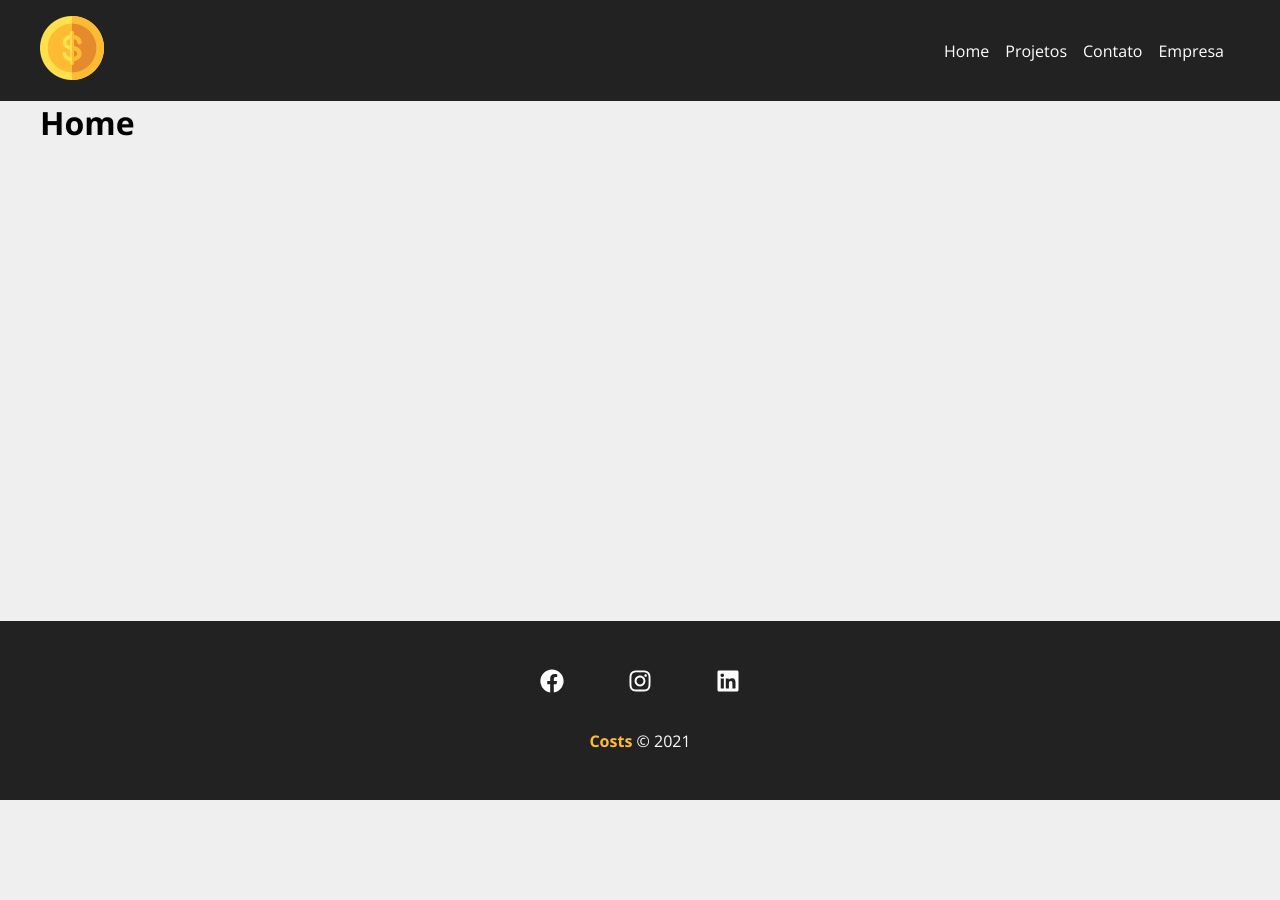
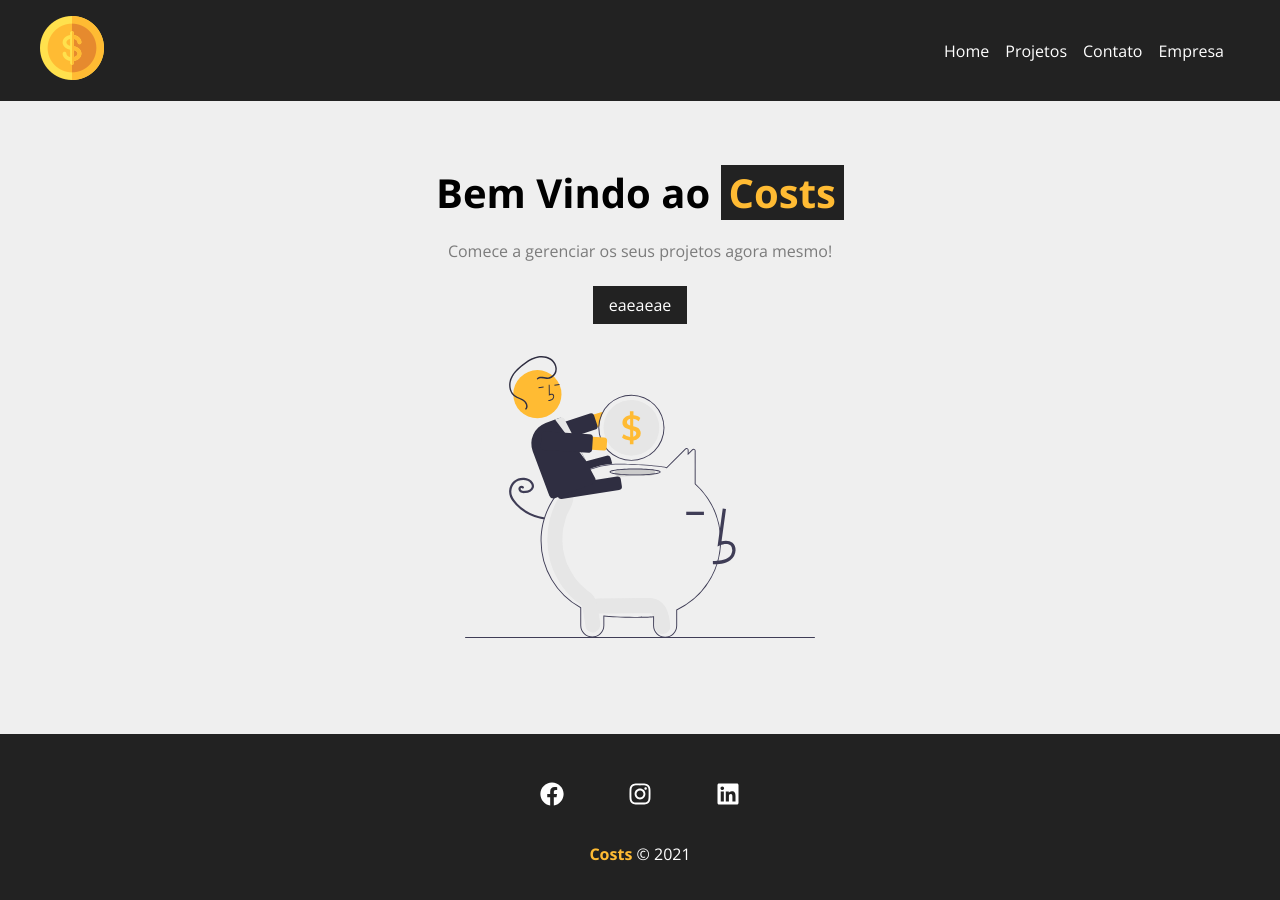
Before and after one commit to while-kaique/Projeto-React_01, a React (Create React App) app in the folder costs/: page / in a window 1280 px wide. Shown: the top 900 px of the page. Before the commit the page ends 800 px from the top, so only its background shows below. Built offline with nearby package versions, Linux system fonts and the light colour scheme; the HTML template or start-up script is replaced by a standard one; a web font is replaced by a local one.

Commit message:
Home criada

```diff
--- /dev/null
+++ b/costs/src/components/layout/LinkButtom.jsx
@@ -0,0 +1,12 @@
+import styles from './LinkButtom.module.css'
+import {Link} from 'react-router-dom'
+
+function LinkButtom ({to, text}){
+    return (
+        <Link className={styles.btn} to={to}>
+            {text}
+        </Link>
+    )
+}
+
+export default LinkButtom
--- /dev/null
+++ b/costs/src/components/layout/LinkButtom.module.css
@@ -0,0 +1,11 @@
+.btn {
+    background-color: #222;
+    color: #fff;
+    padding: 0.5em 1em;
+    text-decoration: none;
+    transition: .5s;
+}
+
+.btn:hover {
+    color: #FFBB33;
+}
--- a/costs/src/components/pages/Home.jsx
+++ b/costs/src/components/pages/Home.jsx
@@ -1,6 +1,14 @@
+import styles from './Home.module.css'
+import savings from '../../img/savings.svg'
+import LinkButtom from '../layout/LinkButtom'
 function Home (){
     return (
-        <h1>Home</h1>
+        <section className={styles.home_section}>
+            <h1>Bem Vindo ao <span>Costs</span></h1>
+            <p>Comece a gerenciar os seus projetos agora mesmo!</p>
+            <LinkButtom to='/newproject' text="eaeaeae"/>
+            <img src={savings} alt="Costs" />
+        </section>
     )
 }
 
--- /dev/null
+++ b/costs/src/components/pages/Home.module.css
@@ -0,0 +1,29 @@
+.home_section {
+    width: 100%;
+    display: flex;
+    flex-direction: column;
+    align-items: center;
+    justify-content: center;
+    padding: 4em;
+}
+
+.home_section h1{
+    font-size: 2.5em;
+    margin-bottom: .5em;
+}
+
+.home_section span {
+    color: #ffbb33;
+    padding: 0 .2em;
+    background-color: #222;
+}
+
+.home_section p {
+    margin-bottom: 1.5em;
+    color: #7b7b7b;
+}
+
+.home_section img {
+    width: 350px;
+    margin: 2em 0;
+}
```
